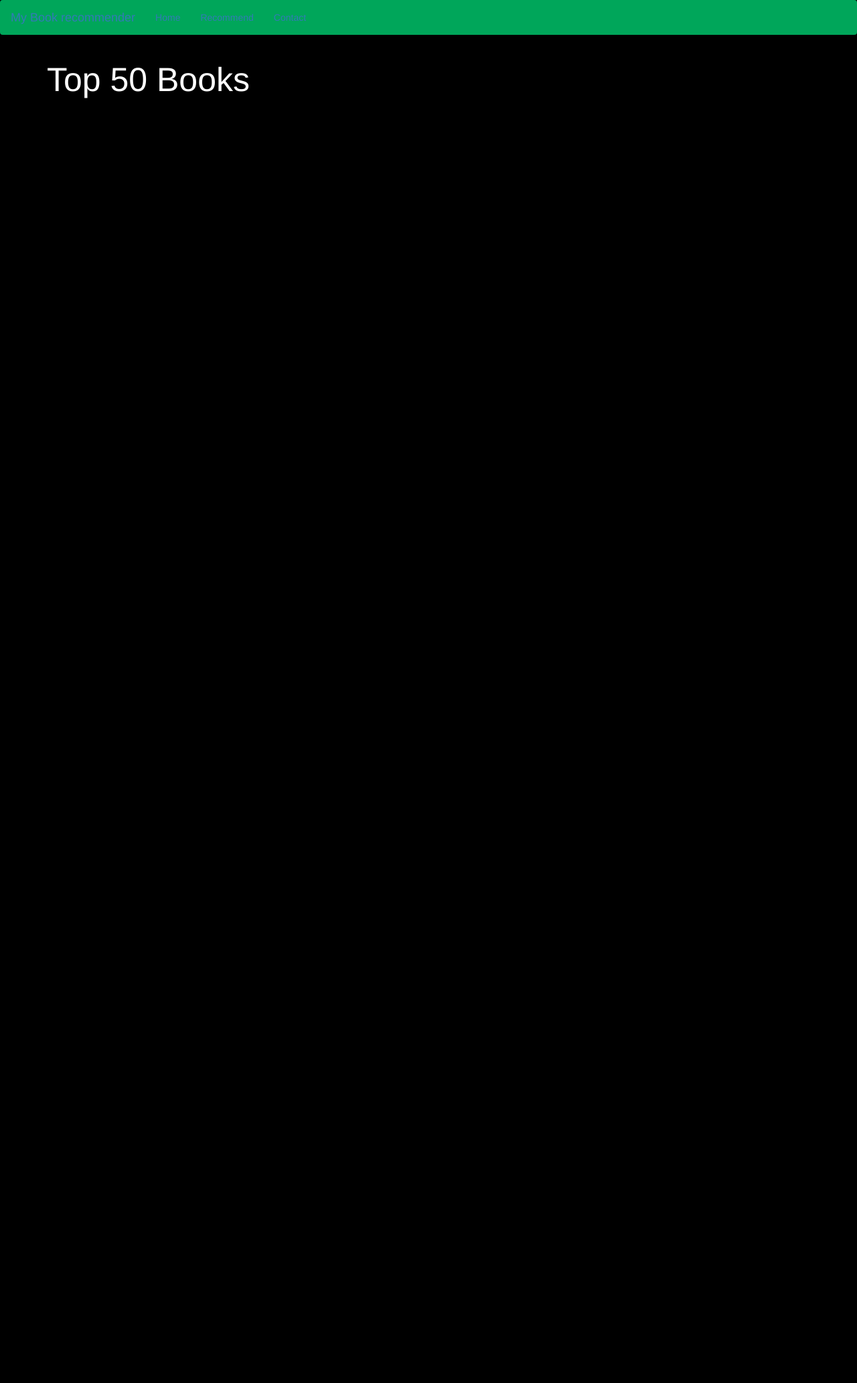
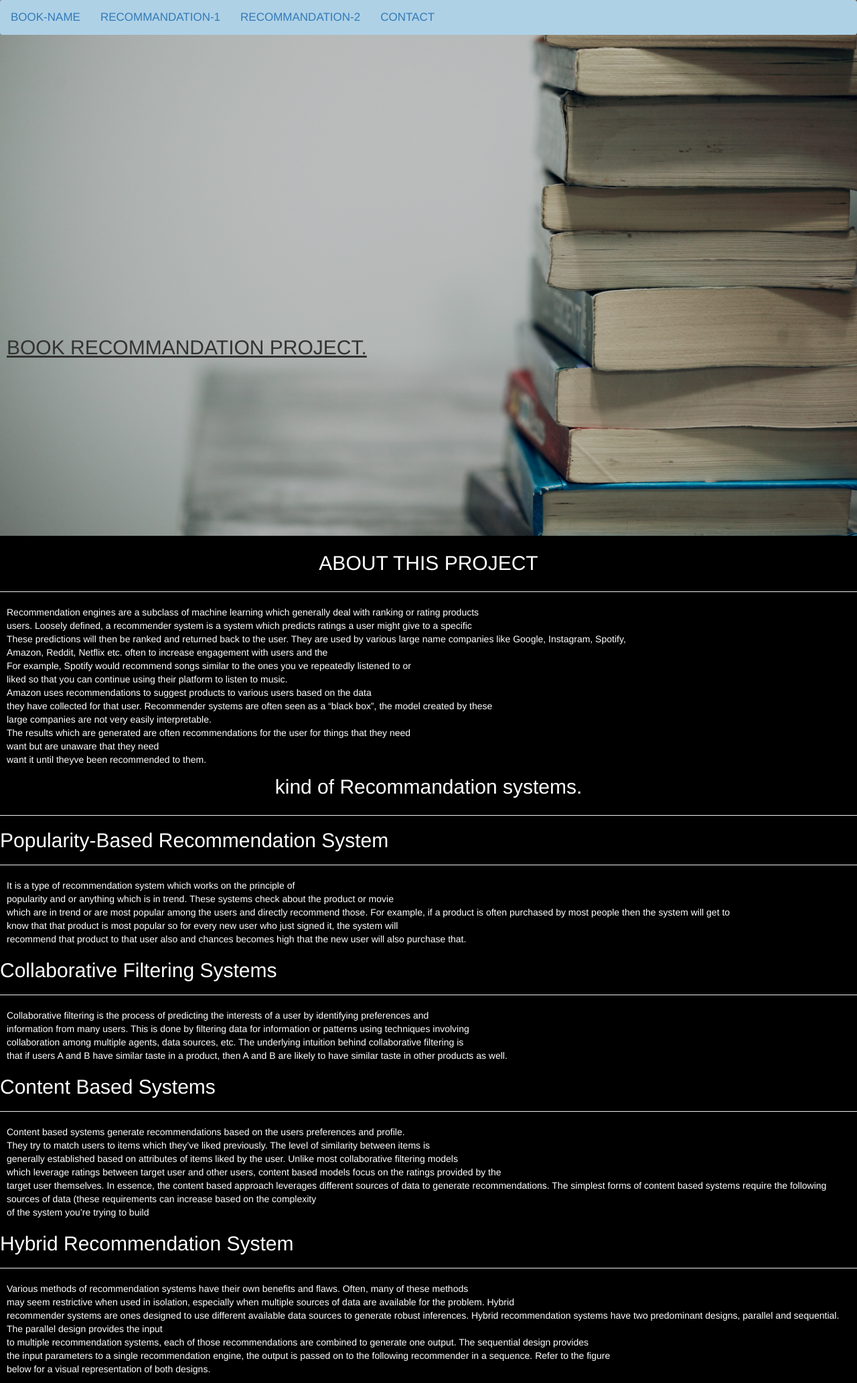
Before and after one commit to Ranjit-Singh-786/Book-Recommedation_Project, a Flask app: page / in a window 1280 px wide. Shown: the whole page at 67% size. Before the commit the page ends 147 px from the top, so only its background shows below. Run offline with Flask 2, Linux system fonts and the light colour scheme.

Commit message:
home page creating of api

```diff
--- a/static/info.txt
+++ /dev/null
@@ -1,4 +0,0 @@
-0. home page contain all button and all details about this project.
-1. first button page for all unique book name.
-2. second button page for popularity based recommandation system.
-3. third button page colaborative filtering based based recommandation system.
--- a/templates/index.html
+++ b/templates/index.html
@@ -3,29 +3,128 @@
 <head>
     <meta charset="UTF-8">
     <title>Book Recommender System</title>
-    <!-- Latest compiled and minified CSS -->
+
 <link rel="stylesheet" href="https://cdn.jsdelivr.net/npm/bootstrap@3.3.7/dist/css/bootstrap.min.css" integrity="sha384-BVYiiSIFeK1dGmJRAkycuHAHRg32OmUcww7on3RYdg4Va+PmSTsz/K68vbdEjh4u" crossorigin="anonymous">
 </head>
 <style>
     .text-white{
         color:white
     }
+#navbar{
+    background-color: rgb(174, 209, 230);
+    font-size:17px;
+    fr
+
+}
+
+h3{
+    margin-left: 10px;
+    margin-top: 450px;
+
+
+}
+header{
+	background-image:linear-gradient(rgba(0,0,0,0.2),rgba(0,0,0,0.2)),url(static/b1.jpg);
+	height: 100vh;
+	/* width:auto; */
+	background-size:cover;
+	/* background-attachment: fixed; */
+	/* margin: 0; */
+	/* padding: 0; */
+}
+#about{
+    color: white;
+    font-size: 30px;
+}
+#pro_deta {
+    margin-left: 10px;
+    color: white;
+    font-size: 25;
+}
 </style>
 <body style="background-color:black">
+<header>
+  <nav class="navbar"  id="navbar">
+    <ul class="nav navbar-nav">
+        <li><a href="/">BOOK-NAME</a></li>
+        <li><a href="/recommend">RECOMMANDATION-1</a></li>
+        <li><a href="/recommend">RECOMMANDATION-2</a></li>
+        <li><a>CONTACT</a></li>
+    </ul>
+</nav>
+<b><u><h3 class="text-dark" style="font-size:30px" >BOOK RECOMMANDATION PROJECT.</h3></u></b>
 
-    <nav class="navbar" style="background-color:#00a65a">
-        <a class="navbar-brand">My Book recommender</a>
-        <ul class="nav navbar-nav">
-            <li><a href="/">Home</a></li>
-            <li><a href="/recommend">Recommend</a></li>
-            <li><a>Contact</a></li>
-        </ul>
-    </nav>
+
+</header>
+<br>
+<center id="about">ABOUT THIS PROJECT</center>
+<hr>
+<p id="pro_deta">Recommendation engines are a subclass of machine learning which generally deal with ranking or rating products <br>
+     users. Loosely defined, a recommender system is a system which predicts ratings a user might give to a specific <br>
+      These predictions will then be ranked and returned back to the user.
+
+    They are used by various large name companies like Google, Instagram, Spotify,<br>
+     Amazon, Reddit, Netflix etc. often to increase engagement with users and the <br>
+      For example, Spotify would recommend songs similar to the ones you ve repeatedly listened to or <br>
+      liked so that you can continue using their platform to listen to music. <br>
+      Amazon uses recommendations to suggest products to various users based on the data <br>
+      they have collected for that user.
+
+    Recommender systems are often seen as a “black box”, the model created by these <br>
+    large companies are not very easily interpretable. <br>
+    The results which are generated are often recommendations for the user for things that they need <br>
+     want but are unaware that they need <br>
+     want it until theyve been recommended to them.
+</p>
+<center id="about"> kind of Recommandation systems.</center>
+<hr>
+<h2 class="text-white" style="font-size:30px">Popularity-Based Recommendation System</h2>
+<hr>
+<p id="pro_deta">It is a type of recommendation system which works on the principle of <br>
+    popularity and or anything which is in trend. These systems check about the product or movie<br>
+     which are in trend or are most popular among the users and directly recommend those.
+    For example, if a product is often purchased by most people then the system will get to <br>
+    know that that product is most popular so for every new user who just signed it, the system will<br>
+     recommend that product to that user also and chances becomes high that the new user will also purchase that. </p>
+
+
+
+<h2 class="text-white" style="font-size:30px">Collaborative Filtering Systems</h2>
+<hr>
+<p id="pro_deta">Collaborative filtering is the process of predicting the interests of a user by identifying preferences and <br>
+    information from many users. This is done by filtering data for information or patterns using techniques involving<br>
+     collaboration among multiple agents, data sources, etc. The underlying intuition behind collaborative filtering is <br>
+     that if users A and B have similar taste in a product, then A and B are likely to have similar taste in other products as well.</p>
+
+     <h2 class="text-white" style="font-size:30px">Content Based Systems</h2>
+     <hr>
+     <p id="pro_deta">Content based systems generate recommendations based on the users preferences and profile.<br>
+         They try to match users to items which they’ve liked previously. The level of similarity between items is<br>
+          generally established based on attributes of items liked by the user. Unlike most collaborative filtering models<br>
+           which leverage ratings between target user and other users, content based models focus on the ratings provided by the<br>
+            target user themselves. In essence, the content based approach leverages different sources of data to generate recommendations.
+
+        The simplest forms of content based systems require the following sources of data (these requirements can increase based on the complexity <br>
+        of the system you’re trying to build</p>
+
+        <h2 class="text-white" style="font-size:30px">Hybrid Recommendation System</h2>
+        <hr>
+        <p id="pro_deta">Various methods of recommendation systems have their own benefits and flaws. Often, many of these methods <br>
+            may seem restrictive when used in isolation, especially when multiple sources of data are available for the problem. Hybrid <br>
+            recommender systems are ones designed to use different available data sources to generate robust inferences.
+
+            Hybrid recommendation systems have two predominant designs, parallel and sequential. The parallel design provides the input <br>
+            to multiple recommendation systems, each of those recommendations are combined to generate one output. The sequential design provides <br>
+             the input parameters to a single recommendation engine, the output is passed on to the following recommender in a sequence. Refer to the figure<br>
+              below for a visual representation of both designs.</p>
+
+
+
 
     <div class="container">
         <div class="row">
             <div class="col-md-12">
-                <h1 class="text-white" style="font-size:50px">Top 50 Books</h1>
+
             </div>
 
             {% for i in range(book_name|length) %}
```
Also changed, not shown: static/b1.jpg (added).
